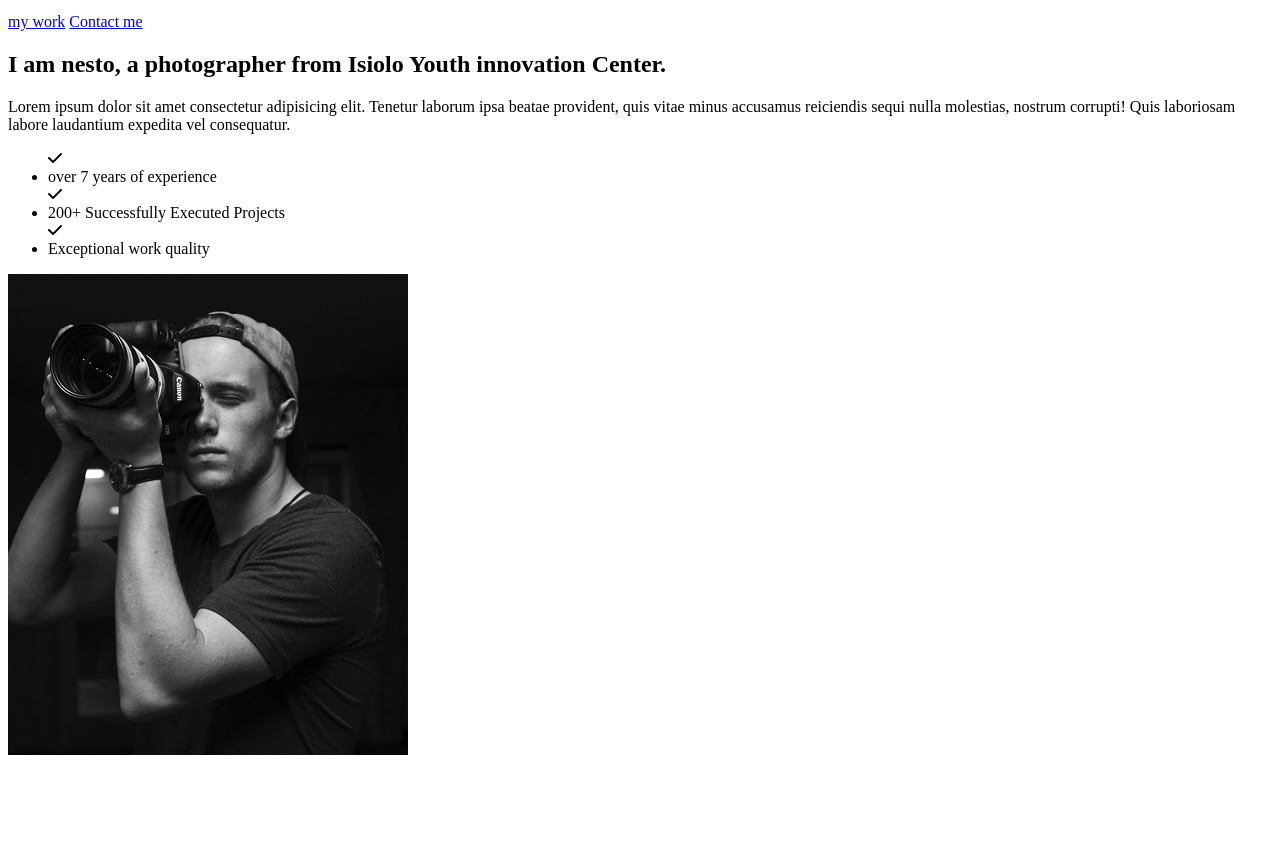
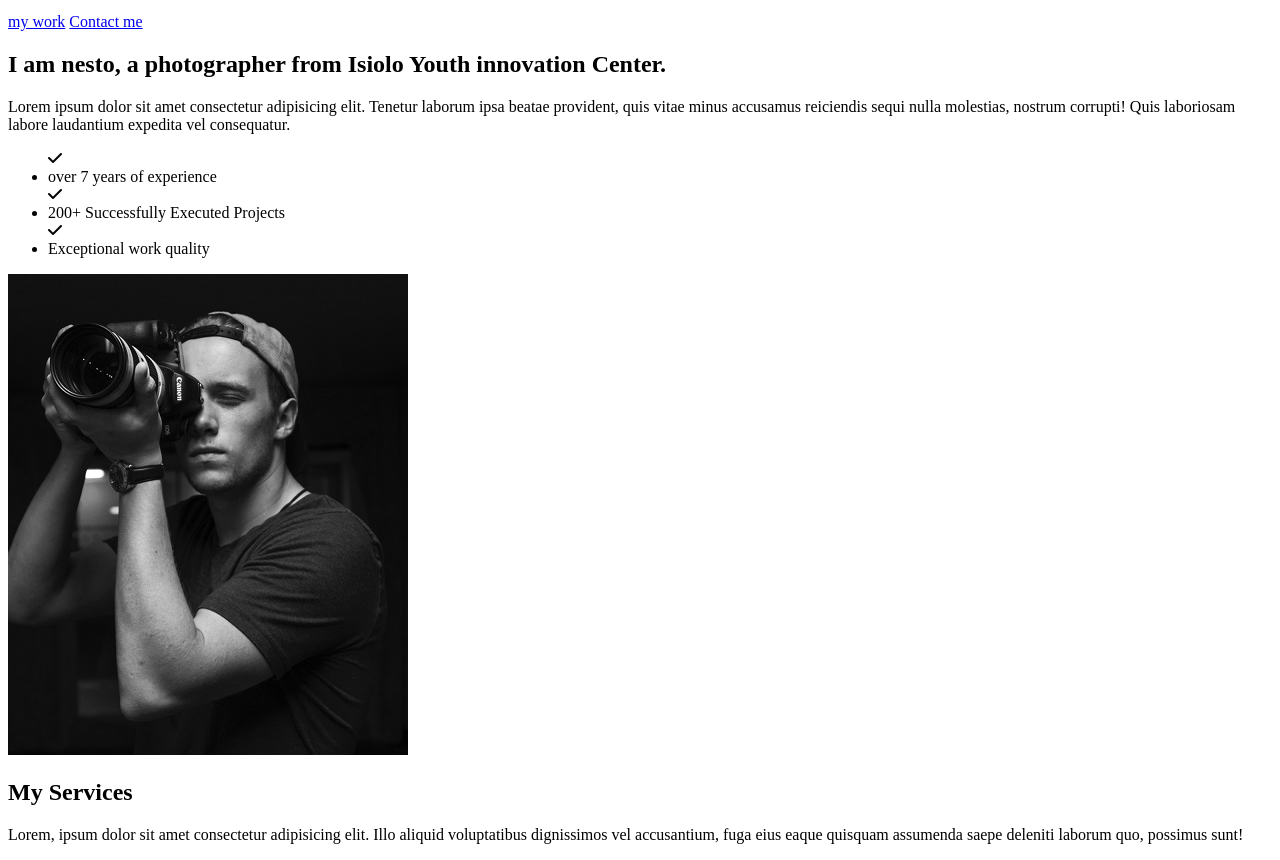
Before and after one commit to GuyoM2762/Nomads-photography, a plain HTML site: page index.html in a window 1280 px wide. Shown: the part 201-1061 px from the top of the page. Before the commit the page ends 968 px from the top, so only its background shows below. Drawn offline with Linux system fonts and the light colour scheme.

Commit message:
¨servicessection:index.html¨

```diff
--- a/index.html
+++ b/index.html
@@ -60,6 +60,15 @@
       <li>Exceptional work quality</li>
     </ul>
     <!-- sectin image -->
-    <img src="/images/personal-info-img.jpg" alt="personal-info-img">
+    <img src="/images/personal-info-img.jpg" alt="personal-info-img" />
+    <!-- my Services section title-->
+    <h2>My Services</h2>
+    <!-- my services section paragraph -->
+    <p>
+      Lorem, ipsum dolor sit amet consectetur adipisicing elit. Illo aliquid
+      voluptatibus dignissimos vel accusantium, fuga eius eaque quisquam
+      assumenda saepe deleniti laborum quo, possimus sunt!
+    </p>
+
   </body>
 </html>
```
